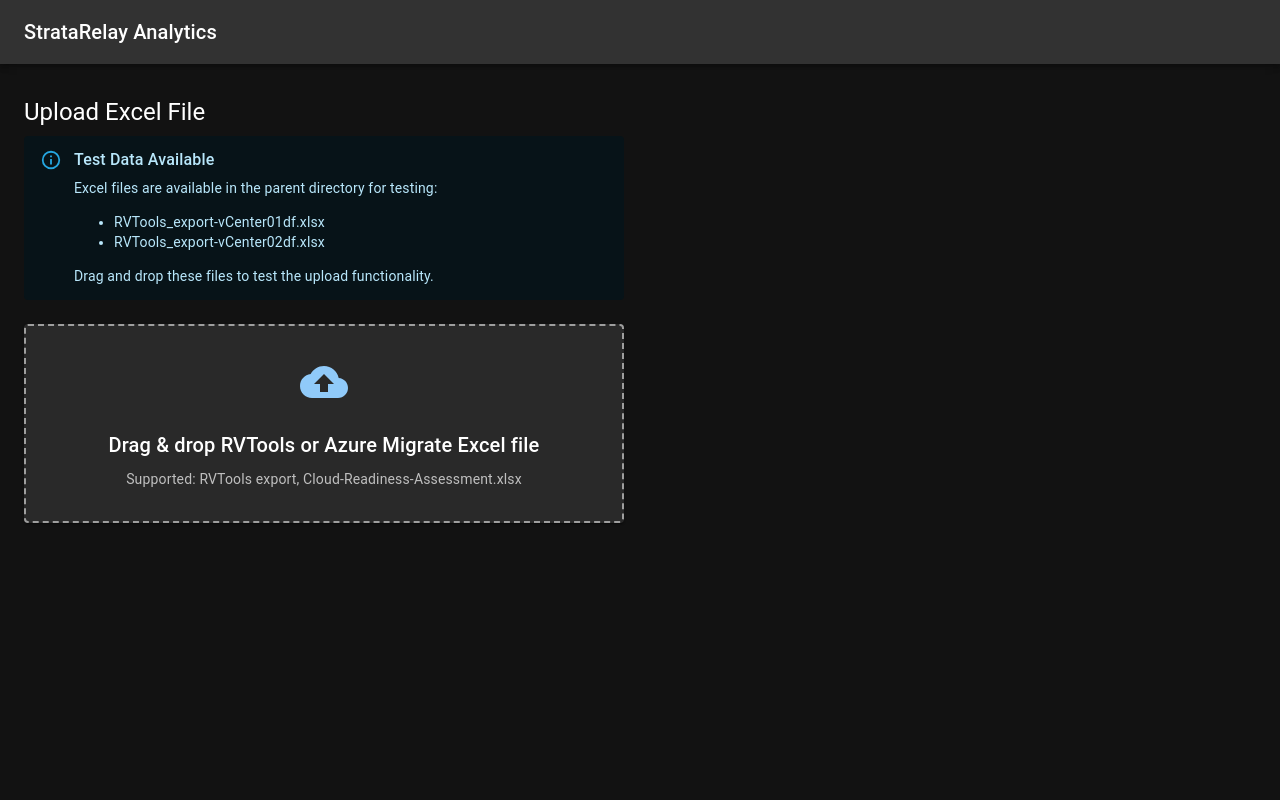
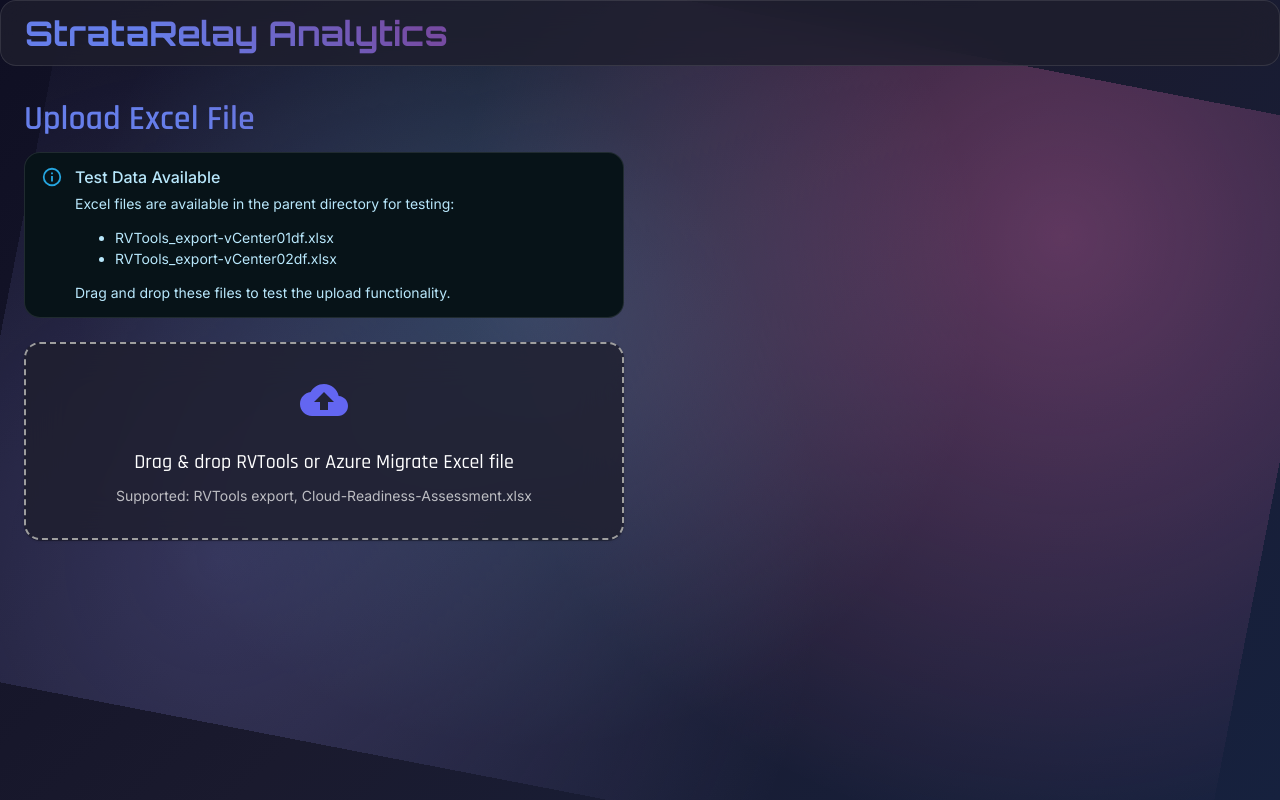
Before and after one commit to saulpatinojr/StrataRelay, a React (Create React App) app: page / in a window 1280 px wide. Built offline with nearby package versions, Linux system fonts and the light colour scheme; no server answers.

Commit message:
Add liquid UI with dynamic themes, custom fonts, and animations

```diff
--- a/package.json
+++ b/package.json
@@ -6,7 +6,6 @@
     "@emotion/react": "^11.11.1",
     "@emotion/styled": "^11.11.0",
     "@mui/icons-material": "^5.15.0",
-    "@mui/lab": "^7.0.0-beta.17",
     "@mui/material": "^5.15.0",
     "axios": "^1.6.2",
     "chart.js": "^4.4.0",
--- a/public/index.html
+++ b/public/index.html
@@ -5,7 +5,16 @@
     <meta name="viewport" content="width=device-width, initial-scale=1" />
     <meta name="theme-color" content="#000000" />
     <meta name="description" content="StrataRelay App" />
+    <link rel="preconnect" href="https://fonts.googleapis.com">
+    <link rel="preconnect" href="https://fonts.gstatic.com" crossorigin>
+    <link href="https://fonts.googleapis.com/css2?family=Inter:wght@300;400;500;600;700&family=Orbitron:wght@400;700;900&family=Rajdhani:wght@400;500;600;700&family=Poppins:wght@300;400;500;600&display=swap" rel="stylesheet">
     <title>StrataRelay</title>
+    <style>
+      body {
+        background: linear-gradient(135deg, #0f0f23 0%, #1a1a2e 50%, #16213e 100%);
+        background-attachment: fixed;
+      }
+    </style>
   </head>
   <body>
     <noscript>You need to enable JavaScript to run this app.</noscript>
--- a/src/App.js
+++ b/src/App.js
@@ -1,24 +1,16 @@
 import React, { useState } from 'react';
-import { ThemeProvider, createTheme } from '@mui/material/styles';
-import { CssBaseline, AppBar, Toolbar, Typography, Container, Grid, Box } from '@mui/material';
+import { ThemeProvider } from '@mui/material/styles';
+import { CssBaseline, AppBar, Toolbar, Typography, Container, Grid, Box, Fade } from '@mui/material';
 import FileUploader from './components/FileUploader';
-import JobTimeline from './components/JobTimeline';
+import SimpleTimeline from './components/SimpleTimeline';
 import CloudAssessmentDashboard from './components/CloudAssessmentDashboard';
 import AIChat from './components/AIChat';
 import TestDataInfo from './components/TestDataInfo';
 import { analyzeCloudReadiness } from './services/geminiService';
+import { getThemeByDataType } from './theme/dynamicTheme';
+import AnimatedBackground from './components/AnimatedBackground';
 
-const darkTheme = createTheme({
-  palette: {
-    mode: 'dark',
-    primary: { main: '#90caf9' },
-    secondary: { main: '#f48fb1' },
-    background: {
-      default: '#121212',
-      paper: '#1e1e1e'
-    }
-  }
-});
+
 
 function App() {
   const [currentJobId, setCurrentJobId] = useState(null);
@@ -43,12 +35,21 @@ function App() {
     }
   };
 
+  const currentTheme = getThemeByDataType(assessmentData);
+
   return (
-    <ThemeProvider theme={darkTheme}>
+    <ThemeProvider theme={currentTheme}>
       <CssBaseline />
-      <AppBar position="static">
-        <Toolbar>
-          <Typography variant="h6" component="div">
+      <AnimatedBackground />
+      <AppBar position="static" elevation={0}>
+        <Toolbar sx={{ minHeight: '80px' }}>
+          <Typography variant="h4" component="div" sx={{
+            fontFamily: '"Orbitron", sans-serif',
+            fontWeight: 700,
+            background: 'linear-gradient(45deg, #667eea 30%, #764ba2 90%)',
+            WebkitBackgroundClip: 'text',
+            WebkitTextFillColor: 'transparent'
+          }}>
             StrataRelay Analytics
           </Typography>
         </Toolbar>
@@ -57,31 +58,51 @@ function App() {
       <Container maxWidth="xl" sx={{ mt: 4, mb: 4 }}>
         <Grid container spacing={4}>
           <Grid item xs={12} md={6}>
+            <Fade in timeout={800}>
               <Box mb={3}>
-              <Typography variant="h5" gutterBottom>Upload Excel File</Typography>
+                <Typography variant="h4" gutterBottom sx={{
+                  fontFamily: '"Rajdhani", sans-serif',
+                  fontWeight: 600,
+                  background: 'linear-gradient(45deg, #667eea 30%, #764ba2 90%)',
+                  WebkitBackgroundClip: 'text',
+                  WebkitTextFillColor: 'transparent'
+                }}>Upload Excel File</Typography>
                 <TestDataInfo />
                 <FileUploader onUpload={handleUpload} onDataParsed={handleDataParsed} />
               </Box>
+            </Fade>
           </Grid>
 
           <Grid item xs={12} md={6}>
             {currentJobId && (
-              <JobTimeline jobId={currentJobId} />
+              <Fade in timeout={1000}>
+                <Box>
+                  <SimpleTimeline jobId={currentJobId} />
+                </Box>
+              </Fade>
             )}
           </Grid>
 
           {assessmentData && (
             <Grid item xs={12}>
+              <Fade in timeout={1200}>
+                <Box>
                   <CloudAssessmentDashboard
                     assessmentData={assessmentData}
                     aiInsights={aiInsights}
                   />
+                </Box>
+              </Fade>
             </Grid>
           )}
 
           {assessmentData && (
             <Grid item xs={12}>
+              <Fade in timeout={1400}>
+                <Box>
                   <AIChat assessmentData={parsedData} />
+                </Box>
+              </Fade>
             </Grid>
           )}
         </Grid>
--- /dev/null
+++ b/src/components/AnimatedBackground.js
@@ -0,0 +1,42 @@
+import React from 'react';
+import { Box } from '@mui/material';
+
+const AnimatedBackground = () => {
+  return (
+    <Box
+      sx={{
+        position: 'fixed',
+        top: 0,
+        left: 0,
+        width: '100%',
+        height: '100%',
+        zIndex: -1,
+        background: 'linear-gradient(135deg, #0f0f23 0%, #1a1a2e 50%, #16213e 100%)',
+        '&::before': {
+          content: '""',
+          position: 'absolute',
+          top: 0,
+          left: 0,
+          width: '100%',
+          height: '100%',
+          background: `
+            radial-gradient(circle at 20% 80%, rgba(120, 119, 198, 0.3) 0%, transparent 50%),
+            radial-gradient(circle at 80% 20%, rgba(255, 119, 198, 0.3) 0%, transparent 50%),
+            radial-gradient(circle at 40% 40%, rgba(120, 219, 255, 0.2) 0%, transparent 50%)
+          `,
+          animation: 'float 6s ease-in-out infinite',
+        },
+        '@keyframes float': {
+          '0%, 100%': {
+            transform: 'translateY(0px) rotate(0deg)',
+          },
+          '50%': {
+            transform: 'translateY(-20px) rotate(180deg)',
+          },
+        },
+      }}
+    />
+  );
+};
+
+export default AnimatedBackground;
--- a/src/components/FileUploader.js
+++ b/src/components/FileUploader.js
@@ -5,8 +5,7 @@ import { CloudUpload } from '@mui/icons-material';
 import { ref, uploadBytes } from 'firebase/storage';
 import { collection, addDoc } from 'firebase/firestore';
 import { storage, db } from '../firebase';
-import * as XLSX from 'xlsx';
-import { parseRVToolsData, parseAzMigrateData, analyzeCloudReadiness } from '../services/dataParser';
+import { parseRVToolsData, parseAzMigrateData, analyzeCloudReadiness, parseExcelFile } from '../services/dataParser';
 
 const FileUploader = ({ onUpload, onDataParsed }) => {
   const onDrop = useCallback(async (acceptedFiles) => {
@@ -16,7 +15,7 @@ const FileUploader = ({ onUpload, onDataParsed }) => {
     try {
       // Parse Excel file locally first
       const arrayBuffer = await file.arrayBuffer();
-      const workbook = XLSX.read(arrayBuffer, { type: 'array' });
+      const workbook = await parseExcelFile(arrayBuffer);
 
       let parsedData;
       if (file.name.toLowerCase().includes('rvtools')) {
--- /dev/null
+++ b/src/components/SimpleTimeline.js
@@ -0,0 +1,74 @@
+import React, { useEffect, useState } from 'react';
+import { Box, Typography, Paper, Stepper, Step, StepLabel, StepContent } from '@mui/material';
+import { CheckCircle, Schedule, Error, CloudUpload } from '@mui/icons-material';
+import { doc, onSnapshot } from 'firebase/firestore';
+import { db } from '../firebase';
+
+const SimpleTimeline = ({ jobId }) => {
+  const [job, setJob] = useState(null);
+
+  useEffect(() => {
+    if (!jobId) return;
+
+    const unsubscribe = onSnapshot(doc(db, 'jobs', jobId), (doc) => {
+      if (doc.exists()) {
+        setJob({ id: doc.id, ...doc.data() });
+      }
+    });
+
+    return () => unsubscribe();
+  }, [jobId]);
+
+  const getStatusIcon = (status) => {
+    switch (status) {
+      case 'uploaded': return <CloudUpload color="primary" />;
+      case 'processing': return <Schedule color="warning" />;
+      case 'processed':
+      case 'completed': return <CheckCircle color="success" />;
+      case 'error': return <Error color="error" />;
+      default: return <Schedule color="disabled" />;
+    }
+  };
+
+  const steps = [
+    { label: 'File Uploaded', status: 'uploaded' },
+    { label: 'Processing Data', status: 'processing' },
+    { label: 'Analysis Complete', status: 'processed' }
+  ];
+
+  if (!job) return null;
+
+  const activeStep = steps.findIndex(step => step.status === job.status);
+
+  return (
+    <Paper sx={{ p: 3 }}>
+      <Typography variant="h6" gutterBottom>
+        Job Status: {job.fileName}
+      </Typography>
+
+      <Stepper activeStep={activeStep} orientation="vertical">
+        {steps.map((step, index) => (
+          <Step key={step.label} completed={index <= activeStep}>
+            <StepLabel
+              icon={index === activeStep ? getStatusIcon(job.status) : undefined}
+            >
+              {step.label}
+            </StepLabel>
+            <StepContent>
+              <Typography variant="body2" color="text.secondary">
+                {index === activeStep && job.createdAt?.toDate().toLocaleString()}
+              </Typography>
+              {job.reportUrl && index === steps.length - 1 && (
+                <Box component="a" href={job.reportUrl} target="_blank" sx={{ color: 'primary.main' }}>
+                  Download Report
+                </Box>
+              )}
+            </StepContent>
+          </Step>
+        ))}
+      </Stepper>
+    </Paper>
+  );
+};
+
+export default SimpleTimeline;
--- a/src/services/dataParser.js
+++ b/src/services/dataParser.js
@@ -1,3 +1,9 @@
+import * as XLSX from 'xlsx';
+
+export const parseExcelFile = async (arrayBuffer) => {
+  return XLSX.read(arrayBuffer, { type: 'array' });
+};
+
 export const parseRVToolsData = (workbook) => {
   const sheets = workbook.SheetNames;
   const parsedData = {};
--- /dev/null
+++ b/src/theme/dynamicTheme.js
@@ -0,0 +1,93 @@
+import { createTheme } from '@mui/material/styles';
+
+export const getThemeByDataType = (assessmentData) => {
+  let primaryColor = '#6366f1';
+  let secondaryColor = '#ec4899';
+  let backgroundGradient = 'linear-gradient(135deg, #667eea 0%, #764ba2 100%)';
+
+  if (assessmentData) {
+    const { cloudReadiness, licensing } = assessmentData;
+
+    if (cloudReadiness.ready > cloudReadiness.complex) {
+      primaryColor = '#10b981';
+      secondaryColor = '#06b6d4';
+      backgroundGradient = 'linear-gradient(135deg, #11998e 0%, #38ef7d 100%)';
+    } else if (cloudReadiness.complex > cloudReadiness.ready) {
+      primaryColor = '#f59e0b';
+      secondaryColor = '#ef4444';
+      backgroundGradient = 'linear-gradient(135deg, #f093fb 0%, #f5576c 100%)';
+    }
+
+    if (licensing.windowsVMs > licensing.linuxVMs) {
+      secondaryColor = '#0078d4';
+    }
+  }
+
+  return createTheme({
+    palette: {
+      mode: 'dark',
+      primary: { main: primaryColor },
+      secondary: { main: secondaryColor },
+      background: {
+        default: '#0f0f23',
+        paper: 'rgba(30, 30, 46, 0.8)',
+      }
+    },
+    typography: {
+      fontFamily: '"Inter", "Poppins", sans-serif',
+      h1: {
+        fontFamily: '"Orbitron", sans-serif',
+        fontWeight: 700,
+        background: backgroundGradient,
+        WebkitBackgroundClip: 'text',
+        WebkitTextFillColor: 'transparent',
+      },
+      h4: { fontFamily: '"Rajdhani", sans-serif', fontWeight: 600 },
+      h6: { fontFamily: '"Rajdhani", sans-serif', fontWeight: 500 }
+    },
+    components: {
+      MuiPaper: {
+        styleOverrides: {
+          root: {
+            background: 'rgba(30, 30, 46, 0.8)',
+            backdropFilter: 'blur(20px)',
+            border: '1px solid rgba(255, 255, 255, 0.1)',
+            borderRadius: '16px',
+            transition: 'all 0.3s cubic-bezier(0.4, 0, 0.2, 1)',
+            '&:hover': {
+              transform: 'translateY(-2px)',
+              boxShadow: '0 20px 40px rgba(0, 0, 0, 0.3)',
+            }
+          }
+        }
+      },
+      MuiCard: {
+        styleOverrides: {
+          root: {
+            background: 'rgba(30, 30, 46, 0.6)',
+            backdropFilter: 'blur(15px)',
+            borderRadius: '20px',
+            transition: 'all 0.4s cubic-bezier(0.4, 0, 0.2, 1)',
+            '&:hover': {
+              transform: 'translateY(-4px) scale(1.02)',
+            }
+          }
+        }
+      },
+      MuiButton: {
+        styleOverrides: {
+          root: {
+            borderRadius: '12px',
+            textTransform: 'none',
+            fontWeight: 600,
+            background: backgroundGradient,
+            transition: 'all 0.3s ease',
+            '&:hover': {
+              transform: 'translateY(-2px)',
+            }
+          }
+        }
+      }
+    }
+  });
+};
```
Also changed, not shown: 1 other file (tests, documents, lock files or other folders). Lines whose indentation alone changed are shown as unchanged.
